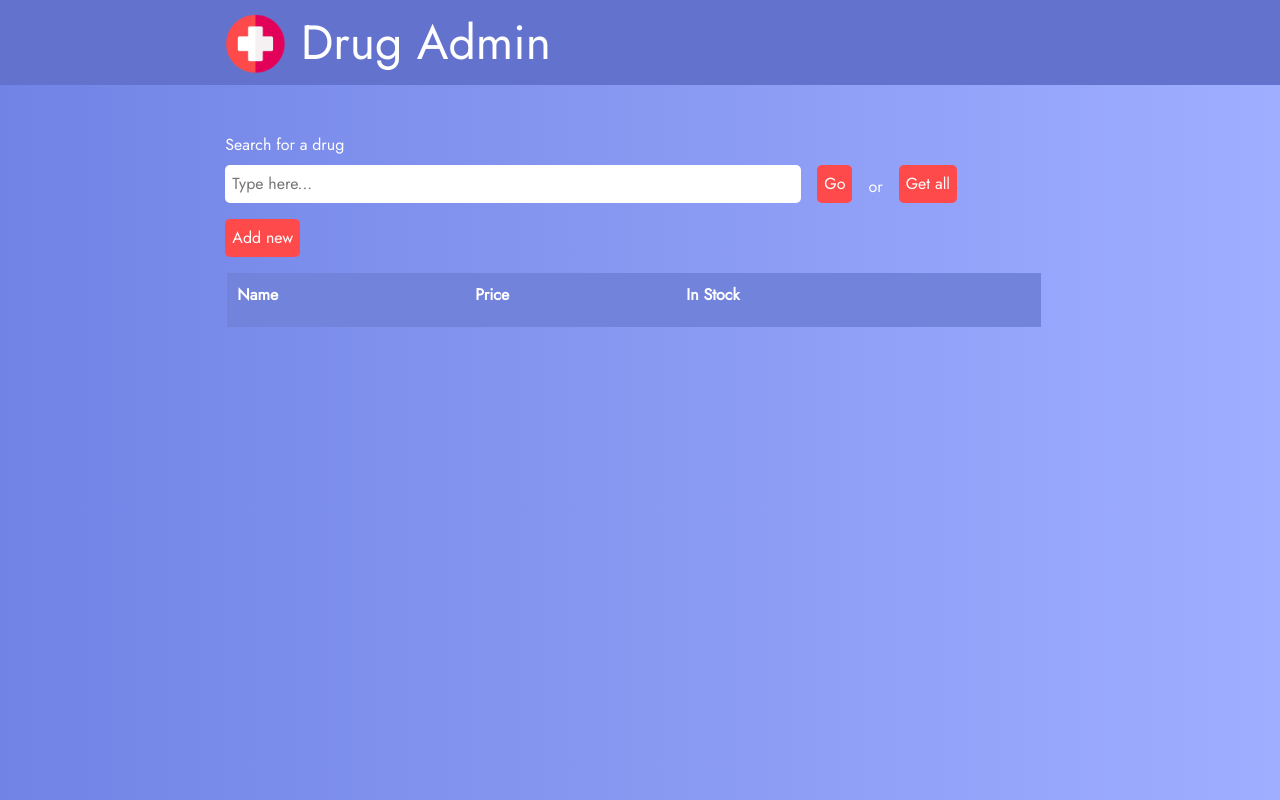
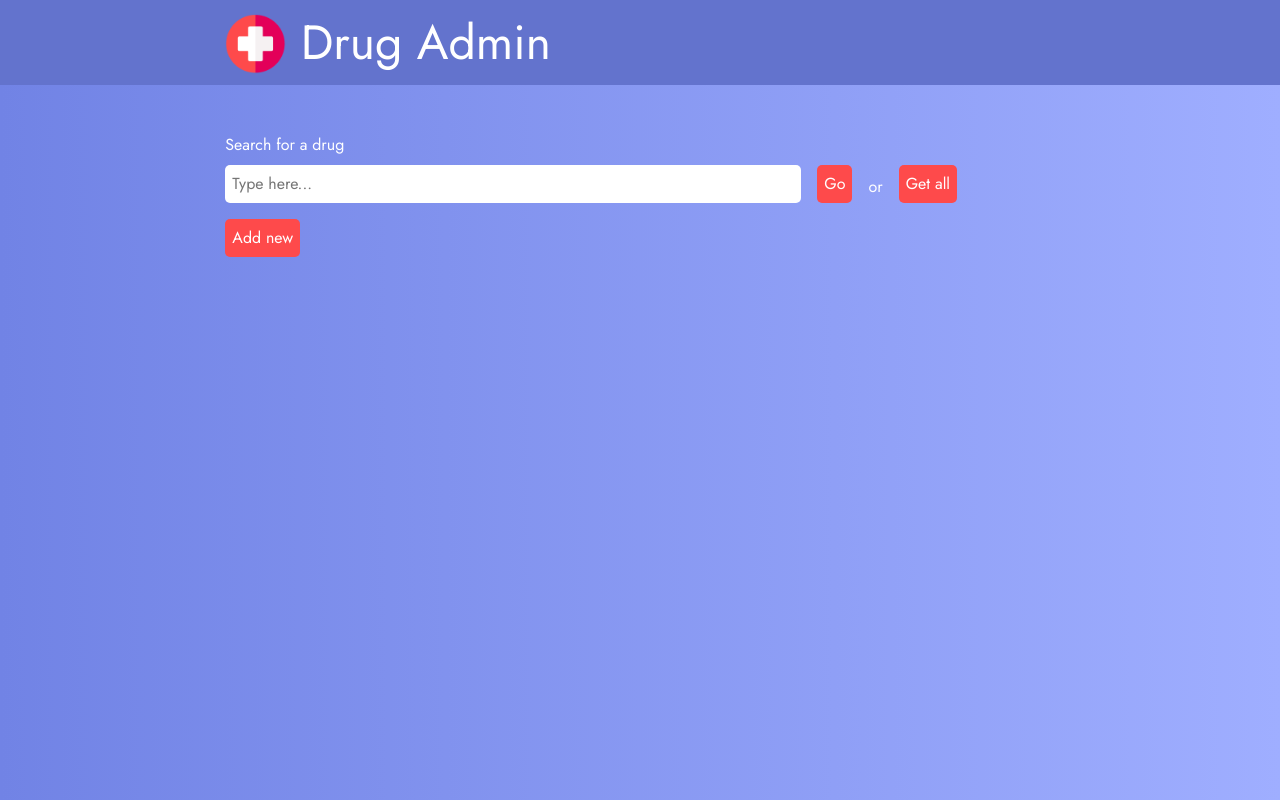
Before and after one commit to melissawebster/drug-admin-api, a React (Vite) app in the folder drug-admin-frontend/: page / in a window 1280 px wide. Built offline with nearby package versions, Linux system fonts and the light colour scheme.

Commit message:
fix table show

```diff
--- a/drug-admin-frontend/src/components/search-bar/SearchBar.tsx
+++ b/drug-admin-frontend/src/components/search-bar/SearchBar.tsx
@@ -87,7 +87,7 @@ function SearchBar () {
           </div>
         )}
 
-        <Table data={data} />
+      {data.length > 0 && <Table data={data} />}
       </div>
     </>
   );
```
